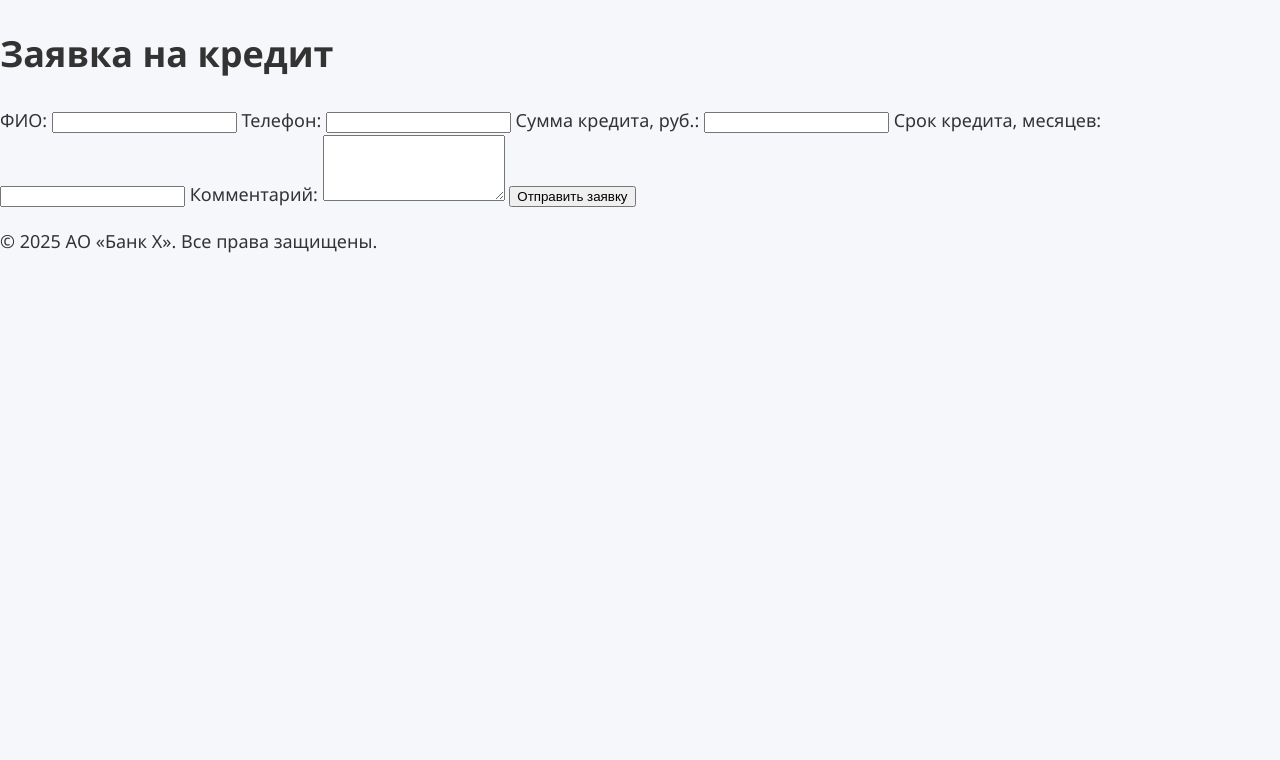
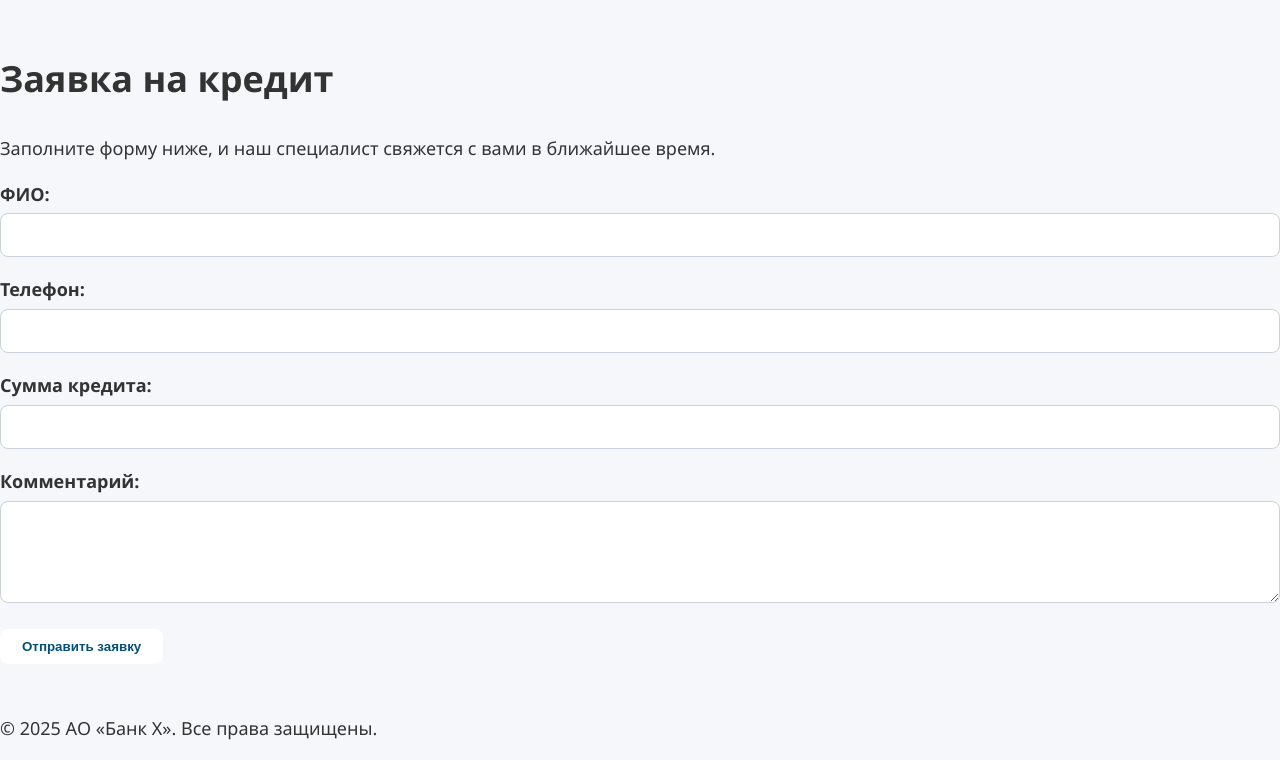
Before and after one commit to k87938433-sudo/bank, a PHP site: page /credit_application.php in a window 1280 px wide. Shown: the part 118-878 px from the top of the page. Before the commit the page ends 371 px from the top, so only its background shows below. Run offline with PHP 8.4, Linux system fonts and the light colour scheme.

Commit message:
Update credit_application.php

```diff
--- a/credit_application.php
+++ b/credit_application.php
@@ -1,53 +1,58 @@
 <?php include 'header.php'; ?>
 
+<section class="page-section credit-page">
     <h1>Заявка на кредит</h1>
+
+    <p>Заполните форму ниже, и наш специалист свяжется с вами в ближайшее время.</p>
 
     <?php
     if ($_SERVER['REQUEST_METHOD'] === 'POST') {
         $fullname = trim($_POST['fullname'] ?? '');
         $phone = trim($_POST['phone'] ?? '');
         $amount = trim($_POST['amount'] ?? '');
-    $term = trim($_POST['term'] ?? '');
         $comment = trim($_POST['comment'] ?? '');
 
-    if ($fullname && $phone && $amount && $term) {
-        $apps = load_json('credit_applications.json');
-        $id = 1;
-        foreach ($apps as $a) { if ($a['id'] >= $id) $id = $a['id'] + 1; }
-        $apps[] = [
+        if ($fullname && $phone && $amount) {
+            $requests = load_json('credit_requests.json');
+            $id = max(array_column($requests, 'id') ?: [0]) + 1;
+
+            $requests[] = [
                 'id' => $id,
                 'fullname' => $fullname,
                 'phone' => $phone,
                 'amount' => $amount,
-            'term' => $term,
                 'comment' => $comment,
                 'created_at' => date('Y-m-d H:i:s')
             ];
-        save_json('credit_applications.json', $apps);
-        echo '<p class="success">Заявка отправлена. С вами свяжется сотрудник банка.</p>';
+
+            save_json('credit_requests.json', $requests);
+
+            echo '<p class="success-msg">Спасибо! Ваша заявка отправлена.</p>';
         } else {
-        echo '<p class="error">Пожалуйста, заполните все обязательные поля.</p>';
+            echo '<p class="error-msg">Пожалуйста, заполните обязательные поля.</p>';
         }
     }
     ?>
 
-<form method="post" action="credit_application.php" class="form">
+    <form method="post" action="/credit_application.php" class="form loan-form">
         <label>ФИО:
             <input type="text" name="fullname" required>
         </label>
+
         <label>Телефон:
             <input type="text" name="phone" required>
         </label>
-    <label>Сумма кредита, руб.:
+
+        <label>Сумма кредита:
             <input type="number" name="amount" required>
         </label>
-    <label>Срок кредита, месяцев:
-        <input type="number" name="term" required>
-    </label>
+
         <label>Комментарий:
             <textarea name="comment" rows="4"></textarea>
         </label>
-    <button type="submit" class="btn">Отправить заявку</button>
+
+        <button type="submit" class="btn-primary">Отправить заявку</button>
     </form>
+</section>
 
 <?php include 'footer.php'; ?>
```
Lines whose indentation alone changed are shown as unchanged.
